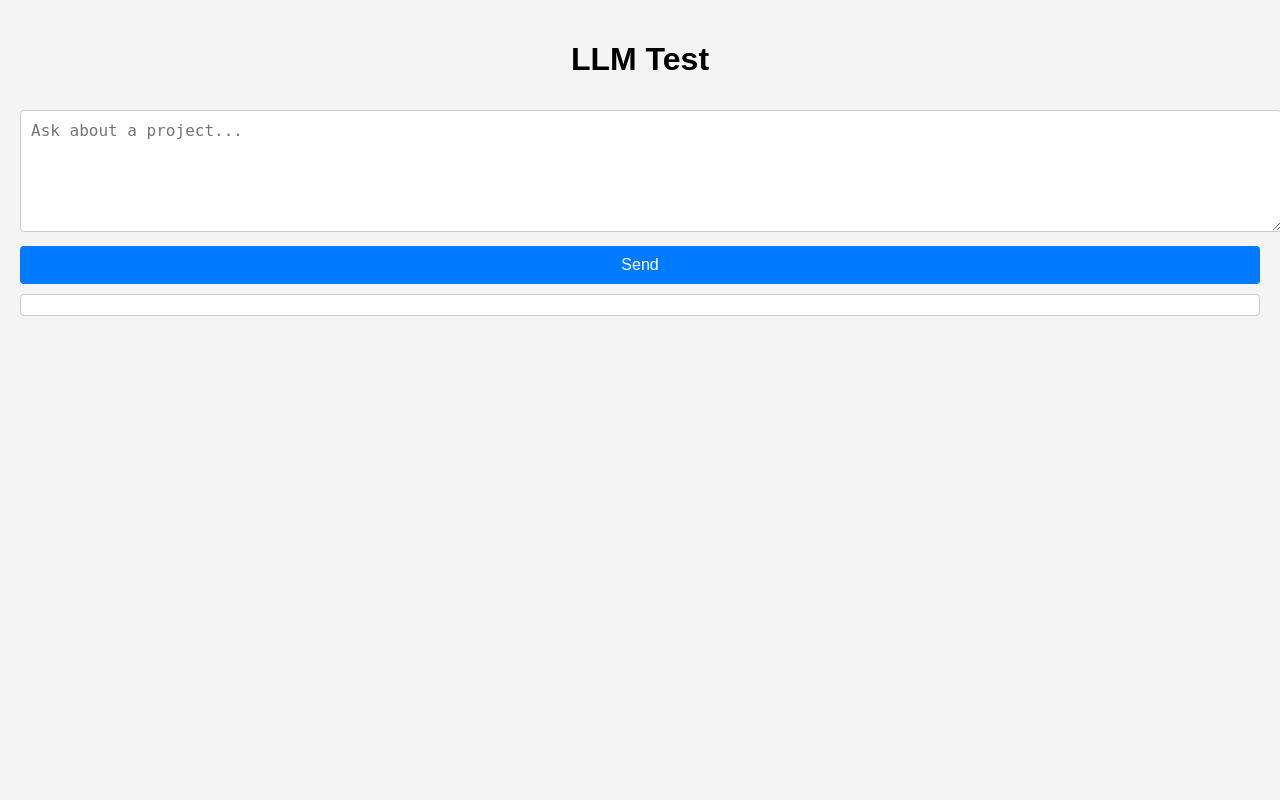
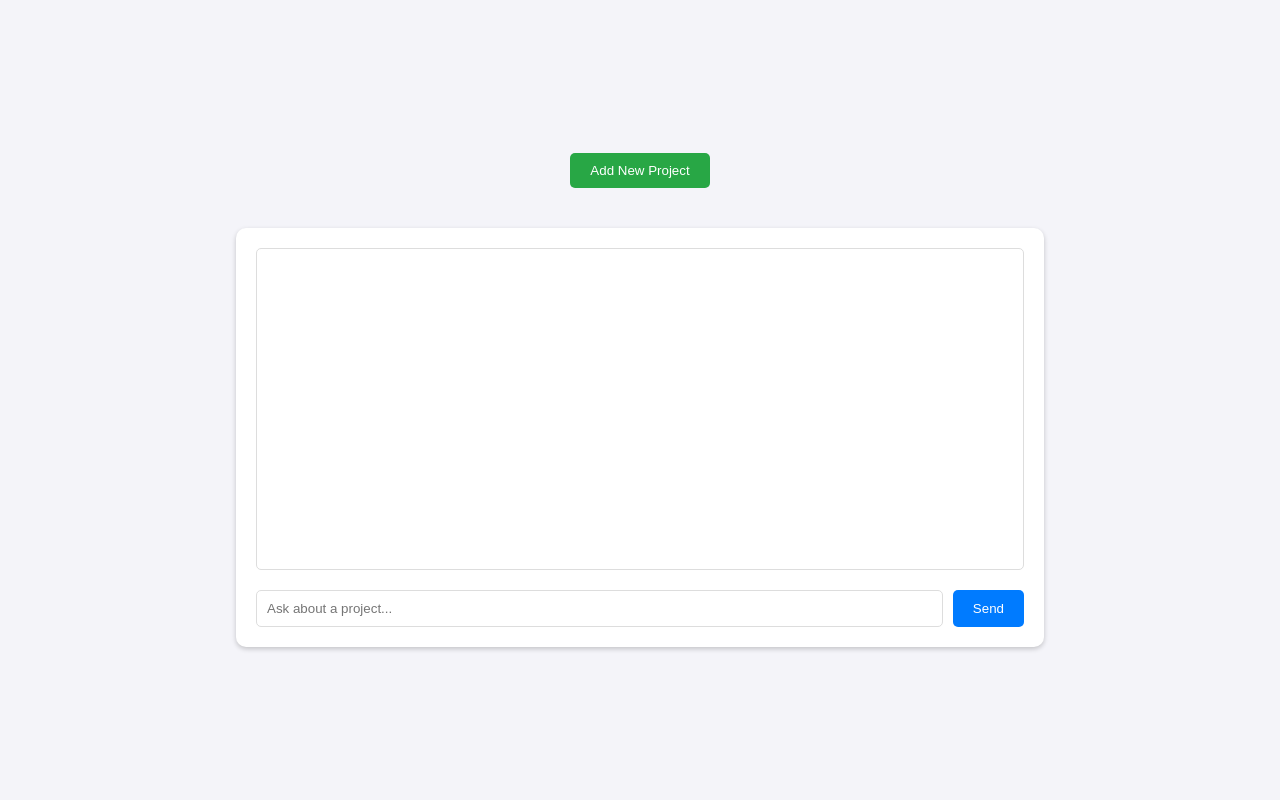
Before and after one commit to Napphy/trend_LLM, a Flask app: page / in a window 1280 px wide. Run offline with Flask 3, Linux system fonts and the light colour scheme; some libraries are stand-ins or nearby versions.

Commit message:
add Saving New Project logic and GUI

```diff
--- a/app.py
+++ b/app.py
@@ -1,6 +1,6 @@
 from flask import Flask, render_template, request, jsonify, Response
 import requests
-from kb_logic import get_project_contact
+from kb_logic import get_project_contact, add_project_to_kb
 import json
 
 app = Flask(__name__)
@@ -55,6 +55,16 @@ def chat():
 
     return generate_response(prompt)
 
+@app.route("/add_project", methods=["POST"])
+def add_project():
+    project_data = request.json  # Expecting JSON input for the new project
+    if not project_data:
+        return jsonify({"error": "No project data provided"}), 400
+
+    result = add_project_to_kb(project_data)
+    return jsonify({"message": result})
+
+
 def extract_project_name(user_query):
     return user_query.split(" ")[-1]  # Assume the project name is the last word
 
--- a/templates/index.html
+++ b/templates/index.html
@@ -3,148 +3,247 @@
 <head>
     <meta charset="UTF-8">
     <meta name="viewport" content="width=device-width, initial-scale=1.0">
-    <title>llm test</title>
-    <script src="https://cdn.jsdelivr.net/npm/marked@3.0.8/marked.min.js"></script>
+    <title>LLM Prototype</title>
     <style>
         body {
             font-family: Arial, sans-serif;
             margin: 0;
+            padding: 0;
+            background-color: #f4f4f9;
+            display: flex;
+            flex-direction: column;
+            align-items: center;
+            justify-content: center;
+            height: 100vh;
+        }
+
+        #chatContainer {
+            width: 60%;
+            background: white;
             padding: 20px;
-            background-color: #f4f4f4;
+            box-shadow: 0 2px 5px rgba(0, 0, 0, 0.2);
+            border-radius: 10px;
+            margin-top: 20px;
         }
-        h1 {
-            text-align: center;
+
+        #messages {
+            border: 1px solid #ddd;
+            padding: 10px;
+            height: 300px;
+            overflow-y: auto;
+            margin-bottom: 20px;
+            border-radius: 5px;
         }
-        textarea {
-            width: 100%;
-            height: 100px;
+
+        #inputContainer {
+            display: flex;
+            gap: 10px;
+        }
+
+        #userMessage {
+            flex: 1;
             padding: 10px;
-            font-size: 16px;
-            margin: 10px 0;
-            border: 1px solid #ccc;
-            border-radius: 4px;
+            border: 1px solid #ddd;
+            border-radius: 5px;
         }
-        button {
-            width: 100%;
-            padding: 10px;
-            background-color: #007BFF;
+
+        #sendMessage {
+            padding: 10px 20px;
+            background-color: #007bff;
             color: white;
-            font-size: 16px;
             border: none;
-            border-radius: 4px;
+            border-radius: 5px;
             cursor: pointer;
         }
-        button:hover {
+
+        #sendMessage:hover {
             background-color: #0056b3;
         }
-        #response {
-            padding: 10px;
+
+        #addProjectBtn {
+            background-color: #28a745;
+            color: white;
+            padding: 10px 20px;
+            border: none;
+            border-radius: 5px;
+            cursor: pointer;
+            margin-bottom: 20px;
+        }
+
+        #addProjectBtn:hover {
+            background-color: #218838;
+        }
+
+        #addProjectModal {
+            display: none;
+            position: fixed;
+            top: 50%;
+            left: 50%;
+            transform: translate(-50%, -50%);
             background-color: white;
-            border-radius: 4px;
             border: 1px solid #ccc;
-            margin-top: 10px;
-            max-height: 400px;
-            overflow-y: auto;
+            padding: 20px;
+            box-shadow: 0 4px 6px rgba(0, 0, 0, 0.2);
+            border-radius: 10px;
+            z-index: 1000;
         }
-        .error {
-            color: red;
+
+        #addProjectModal h2 {
+            margin-top: 0;
         }
-        .spinner {
-            display: none;
-            margin: 20px auto;
-            border: 4px solid #f3f3f3;
-            border-radius: 50%;
-            border-top: 4px solid #007BFF;
-            width: 40px;
-            height: 40px;
-            animation: spin 1s linear infinite;
+
+        #addProjectModal input,
+        #addProjectModal textarea {
+            width: 100%;
+            margin-bottom: 10px;
+            padding: 8px;
+            border: 1px solid #ddd;
+            border-radius: 5px;
         }
-        @keyframes spin {
-            0% { transform: rotate(0deg); }
-            100% { transform: rotate(360deg); }
+
+        #addProjectModal button {
+            padding: 10px 20px;
+            margin-right: 10px;
+            border: none;
+            border-radius: 5px;
+            cursor: pointer;
+        }
+
+        #saveProject {
+            background-color: #007bff;
+            color: white;
+        }
+
+        #saveProject:hover {
+            background-color: #0056b3;
+        }
+
+        #closeModal {
+            background-color: #dc3545;
+            color: white;
+        }
+
+        #closeModal:hover {
+            background-color: #c82333;
         }
     </style>
+</head>
+<body>
+    <button id="addProjectBtn">Add New Project</button>
+
+    <div id="addProjectModal">
+        <h2>Add New Project</h2>
+        <label for="projectName">Project Name:</label>
+        <input type="text" id="projectName" required>
+        <label for="description">Description:</label>
+        <textarea id="description" rows="4" required></textarea>
+        <label for="author">Author:</label>
+        <input type="text" id="author" required>
+        <label for="maintainer">Maintainer:</label>
+        <input type="text" id="maintainer" required>
+        <label for="email">Email:</label>
+        <input type="email" id="email" required>
+        <button id="saveProject">Save Project</button>
+        <button id="closeModal">Close</button>
+    </div>
+
+    <div id="chatContainer">
+        <div id="messages"></div>
+        <div id="inputContainer">
+            <input type="text" id="userMessage" placeholder="Ask about a project...">
+            <button id="sendMessage">Send</button>
+        </div>
+    </div>
+
     <script>
-        async function sendMessage() {
-            const message = document.getElementById("message").value;
-            const responseElement = document.getElementById("response");
-            const spinner = document.querySelector(".spinner");
+        function resetFormFields() {
+            document.getElementById("projectName").value = "";
+            document.getElementById("description").value = "";
+            document.getElementById("author").value = "";
+            document.getElementById("maintainer").value = "";
+            document.getElementById("email").value = "";
+        }
 
-            // Clear previous response and show spinner
-            responseElement.textContent = '';
-            spinner.style.display = 'block';
+        document.getElementById("addProjectBtn").addEventListener("click", () => {
+            document.getElementById("addProjectModal").style.display = "block";
+        });
+
+        document.getElementById("closeModal").addEventListener("click", () => {
+            document.getElementById("addProjectModal").style.display = "none";
+            resetFormFields();
+        });
+
+        document.getElementById("saveProject").addEventListener("click", async () => {
+            const projectName = document.getElementById("projectName").value;
+            const description = document.getElementById("description").value;
+            const author = document.getElementById("author").value;
+            const maintainer = document.getElementById("maintainer").value;
+            const email = document.getElementById("email").value;
+
+            const projectData = {
+                projectName,
+                description,
+                author,
+                maintainer,
+                email,
+            };
 
             try {
-                // Sending request to server
+                const response = await fetch("/add_project", {
+                    method: "POST",
+                    headers: {
+                        "Content-Type": "application/json",
+                    },
+                    body: JSON.stringify(projectData),
+                });
+
+                const result = await response.json();
+                alert(result.message);
+                document.getElementById("addProjectModal").style.display = "none";
+                resetFormFields();
+            } catch (error) {
+                console.error("Error adding project:", error);
+                alert("Failed to add project.");
+            }
+        });
+
+        document.getElementById("sendMessage").addEventListener("click", async () => {
+            const userMessage = document.getElementById("userMessage").value;
+            if (!userMessage) {
+                alert("Please enter a message.");
+                return;
+            }
+
+            const messageDiv = document.createElement("div");
+            messageDiv.textContent = `You: ${userMessage}`;
+            document.getElementById("messages").appendChild(messageDiv);
+
+            try {
                 const response = await fetch("/chat", {
                     method: "POST",
-                    headers: { "Content-Type": "application/json" },
-                    body: JSON.stringify({ message })
+                    headers: {
+                        "Content-Type": "application/json",
+                    },
+                    body: JSON.stringify({ message: userMessage }),
                 });
 
-                if (!response.ok) {
-                    console.error("Error: Response not OK", response.statusText);
-                    responseElement.textContent = 'Error: Unable to process the request';
-                    responseElement.classList.add("error");
-                    spinner.style.display = 'none';
-                    return;
+                const reader = response.body.getReader();
+                const decoder = new TextDecoder("utf-8");
+                let data = "";
+
+                while (true) {
+                    const { value, done } = await reader.read();
+                    if (done) break;
+                    data += decoder.decode(value);
                 }
 
-                // Process streaming response
-                const reader = response.body.getReader();
-                const decoder = new TextDecoder();
-                let done = false;
-                let text = '';
-
-                while (!done) {
-                    const { value, done: doneReading } = await reader.read();
-                    done = doneReading;
-                    text += decoder.decode(value, { stream: true });
-
-                    // Process the chunks as plain text
-                    try {
-                        const chunks = text.split('\n');
-                        for (const chunk of chunks) {
-                            if (chunk.trim() === 'null') {
-                                chunk = '\n';  // Convert 'null' to a new line
-                            }
-
-                            if (chunk.trim()) {  // Only process non-empty chunks
-                                console.log("Received plain text:", chunk);
-                                responseElement.textContent += chunk;
-                            }
-                        }
-
-                        // Keep only the remaining part of the response for the next iteration
-                        text = chunks[chunks.length - 1];
-                    } catch (error) {
-                        console.error("Error processing chunk:", error);
-                    }
-
-                }
-
-                // Hide the spinner once the response is complete
-                spinner.style.display = 'none';
+                const botResponse = document.createElement("div");
+                botResponse.textContent = `Bot: ${data}`;
+                document.getElementById("messages").appendChild(botResponse);
             } catch (error) {
-                console.error("Error:", error);
-                responseElement.textContent = 'Error: Unable to send the message';
-                responseElement.classList.add("error");
-                spinner.style.display = 'none';
+                console.error("Error sending message:", error);
             }
-        }
-
-        // Attach the event listener to the button
-        document.addEventListener("DOMContentLoaded", function() {
-            const button = document.querySelector("button");
-            button.addEventListener("click", sendMessage);
         });
     </script>
-</head>
-<body>
-    <h1>LLM Test</h1>
-    <textarea id="message" placeholder="Ask about a project..."></textarea><br>
-    <button>Send</button>
-    <div class="spinner"></div>
-    <div id="response" style="white-space: pre-wrap;"></div>
 </body>
 </html>
```
Also changed, not shown: datas/projects_kb.json (+8 -2 lines), kb_logic.py (+22 -0 lines).
